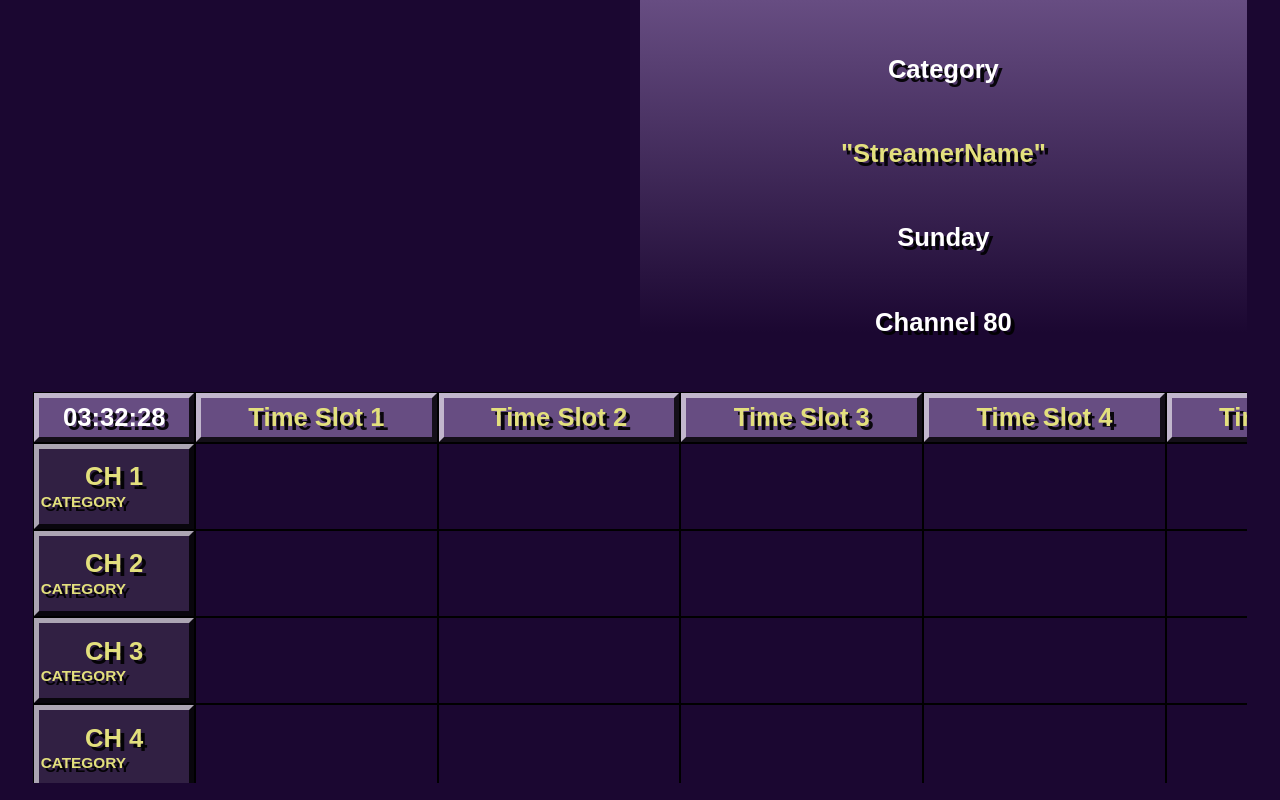
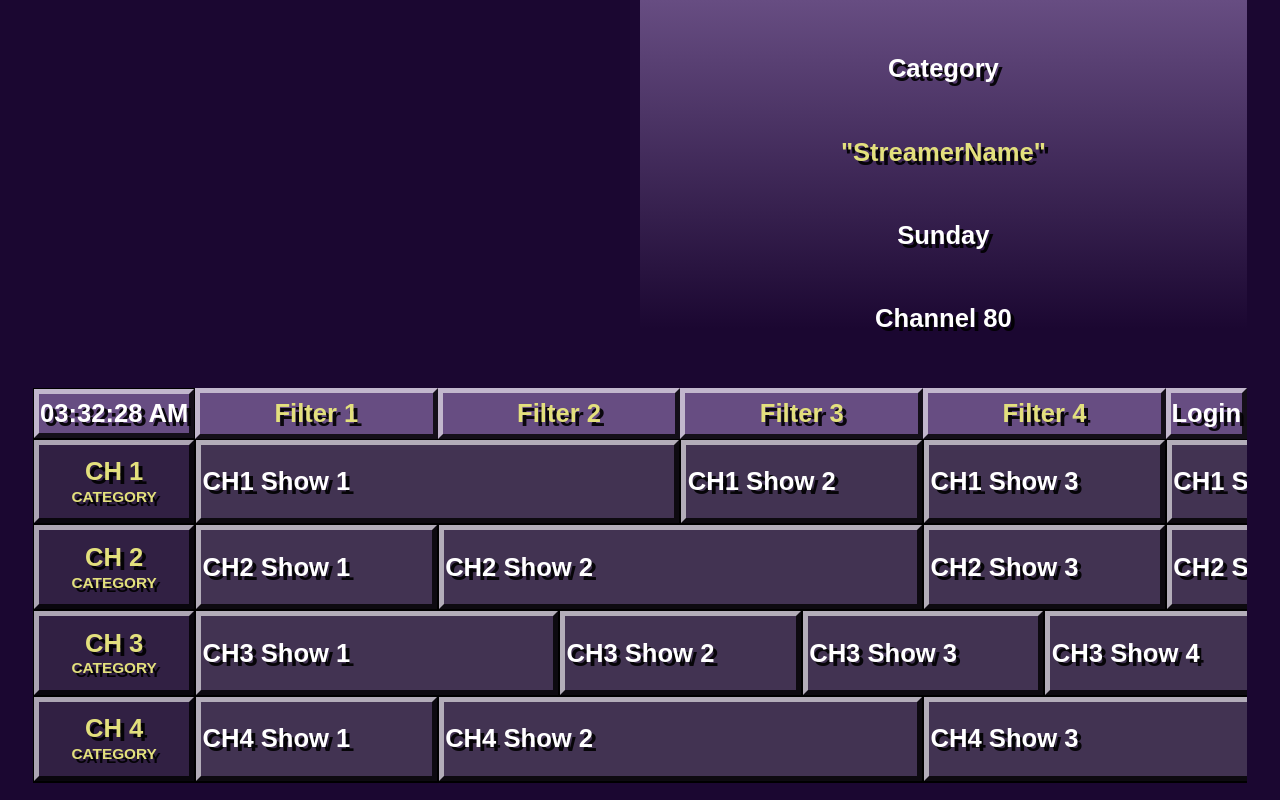
Before and after one commit to site-tech/VibeGuide, a React (Vite) app: page / in a window 1280 px wide. Built offline with nearby package versions, Linux system fonts and the light colour scheme.

Commit message:
best save state ... yet

```diff
--- a/src/App.css
+++ b/src/App.css
@@ -1,3 +1,18 @@
 .scrollable-grid::-webkit-scrollbar {
   display: none;
 }
+
+/* Filter button hover effect */
+button:has(.filter-button-bg):hover .filter-button-bg {
+  background-color: #7D5BA6 !important;
+}
+
+/* Show button hover effect */
+.show-button:hover .show-button-bg {
+  background-color: #5A4268 !important;
+}
+
+/* Login button hover effect */
+.login-button:hover .login-button-bg {
+  background-color: #7D5BA6 !important;
+}
--- a/src/App.jsx
+++ b/src/App.jsx
@@ -8,6 +8,83 @@ function App() {
   const scrollRef = useRef(null)
   const scrollLockRef = useRef({ direction: null, startX: 0, startY: 0, scrollAccumulator: 0 })
   const autoScrollRef = useRef({ timeout: null, interval: null, lastInteraction: Date.now() })
+
+  // Generate content blocks for all rows once on mount
+  const [rowBlocks] = useState(() => {
+    // EDITABLE PARAMETERS
+    const SHOW_WIDTH_OPTIONS = [1, 1.5, 2] // Available widths for show blocks (in cells)
+    const MAX_GRID_POSITION = 45 // Maximum position to stop generating blocks
+    const SIMILAR_LAYOUT_INTERVAL = 4 // Every Nth row will copy previous row's layout
+    const PROBABILITY_WIDTH_1_VS_2 = 0.5 // When choosing between 1 or 2 cells (0.0 = always 1, 1.0 = always 2)
+
+    const allRows = []
+
+    // Generate blocks that align to 3-cell boundaries
+    const generateRowBlocks = (rowIndex, channelNum) => {
+      const blocks = []
+      let currentPosition = 0
+      const maxPosition = MAX_GRID_POSITION
+      let blockId = 0
+
+      // Width options that work with 3-cell alignment: max 2 cells
+      const widthOptions = SHOW_WIDTH_OPTIONS
+
+      while (currentPosition < maxPosition) {
+        // Pick a width that keeps us aligned to 3-cell boundaries
+        const remainingToNext3 = 3 - (currentPosition % 3)
+        let width
+
+        if (remainingToNext3 === 3) {
+          // At a 3-cell boundary, can use any available width
+          width = widthOptions[Math.floor(Math.random() * widthOptions.length)]
+        } else if (remainingToNext3 === 2) {
+          // 1 cell into boundary, use 1 or 2 based on probability
+          width = Math.random() > PROBABILITY_WIDTH_1_VS_2 ? 1 : 2
+        } else {
+          // 2 cells into boundary, must use 1
+          width = 1
+        }
+
+        // Don't overflow
+        if (currentPosition + width > maxPosition) {
+          width = maxPosition - currentPosition
+        }
+
+        blocks.push({
+          id: blockId++,
+          width: width,
+          text: `CH${channelNum} Show ${blockId}`,
+          position: currentPosition
+        })
+
+        currentPosition += width
+      }
+
+      return blocks
+    }
+
+    // Generate blocks for each row
+    for (let row = 0; row < 50; row++) {
+      let blocks
+
+      // Every Nth row, make 2 consecutive rows have similar layout
+      if (row % SIMILAR_LAYOUT_INTERVAL === 0 && row > 0) {
+        // Copy previous row's layout but with different text
+        const prevBlocks = allRows[row - 1]
+        blocks = prevBlocks.map((block, idx) => ({
+          ...block,
+          id: idx,
+          text: `CH${row + 1} Show ${idx + 1}`
+        }))
+      } else {
+        blocks = generateRowBlocks(row, row + 1)
+      }
+
+      allRows.push(blocks)
+    }
+
+    return allRows
+  })
 
   useEffect(() => {
     const timer = setInterval(() => {
@@ -29,6 +106,7 @@ function App() {
 
     const startAutoScroll = () => {
       const rowHeight = getRowHeight()
+      const maxScroll = rowHeight * 50 // Total height of all 50 rows
       const targetScroll = scrollElement.scrollTop + (4 * rowHeight)
       const startScroll = scrollElement.scrollTop
       const duration = 8000 // 8 seconds to scroll 4 rows
@@ -43,6 +121,12 @@ function App() {
 
         if (progress >= 1) {
           clearInterval(autoScrollRef.current.interval)
+
+          // Check if we've reached the end, if so loop back to start
+          if (scrollElement.scrollTop >= maxScroll - (4 * rowHeight)) {
+            scrollElement.scrollTop = 0
+          }
+
           // Wait 10 seconds before next scroll
           autoScrollRef.current.timeout = setTimeout(() => {
             if (Date.now() - autoScrollRef.current.lastInteraction >= 10000) {
@@ -101,9 +185,7 @@ function App() {
     }
 
     const handleScroll = () => {
-      if (headerRow) {
-        headerRow.style.transform = `translateX(-${scrollElement.scrollLeft}px)`
-      }
+      // Header row stays static, don't transform it
       if (firstColumn) {
         firstColumn.style.transform = `translateY(-${scrollElement.scrollTop}px)`
       }
@@ -167,13 +249,17 @@ function App() {
   }, [])
 
   const formatTime = (date) => {
-    return date.toLocaleTimeString('en-US', {
+    const timeString = date.toLocaleTimeString('en-US', {
       hour: '2-digit',
       minute: '2-digit',
       second: '2-digit',
-      hour12: false
+      hour12: true
     })
+    // Convert am/pm to uppercase AM/PM and add extra spaces
+    return timeString.replace(/\s?(am|pm)/gi, (match) => '    ' + match.trim().toUpperCase())
   }
+
+
 
   const totalRows = 50
   const totalColumns = 50
@@ -193,13 +279,14 @@ function App() {
 
   // Calculate row height
   // Available height = 50vh (bottom half)
-  // Header row height based on text size with padding
-  // Assuming header needs ~4vw for text + padding
-  // Remaining: 50vh - 4vw for 4 rows
-  // Each row = (50vh - 4vw) / 4
+  // Header row: 4vw (includes its borders)
+  // Content area: 50vh - 4vw
+  // We need 4 rows to fit, with the last row's bottom border (5px) fully visible
+  // So: 4 rows + 6px for bottom border clearance = 50vh - 4vw
+  // Each row: (50vh - 4vw - 6px) / 4
 
   const headerRowHeight = '4vw'
-  const typicalRowHeight = 'calc((50vh - 4vw) / 4)'
+  const typicalRowHeight = 'calc((50vh - 4vw - 6px) / 4)'
 
   const cellStyle = {
     fontFamily: '"Futura Bold Condensed", "Futura", sans-serif',
@@ -214,7 +301,8 @@ function App() {
     whiteSpace: 'nowrap',
     border: '1px solid black',
     height: typicalRowHeight,
-    minWidth: typicalColumnWidth
+    minWidth: typicalColumnWidth,
+    boxSizing: 'border-box'
   }
 
   const headerCellStyle = {
@@ -227,7 +315,8 @@ function App() {
   const firstColumnStyle = {
     ...cellStyle,
     minWidth: firstColumnWidth,
-    color: '#E3E07D'
+    color: '#E3E07D',
+    boxSizing: 'border-box'
   }
 
   const firstColumnHeaderStyle = {
@@ -244,7 +333,7 @@ function App() {
       display: 'flex',
       flexDirection: 'column',
       padding: '0 2.6vw 1.3vw 2.6vw',
-      filter: 'blur(0.75px)',
+      filter: 'blur(0.04vw)',
       imageRendering: 'pixelated'
     }}>
       {/* Top Half - Split into 2 quadrants */}
@@ -331,7 +420,7 @@ function App() {
 
       {/* Bottom Half - TV Guide Grid */}
       <div style={{
-        height: '50%',
+        height: '50vh',
         width: '100%',
         position: 'relative',
         overflow: 'hidden'
@@ -374,6 +463,7 @@ function App() {
             position: 'absolute',
             top: 0,
             left: firstColumnWidth,
+            right: 0,
             height: headerRowHeight,
             zIndex: 3,
             backgroundColor: '#1B0731',
@@ -381,12 +471,58 @@ function App() {
             pointerEvents: 'none'
           }}
         >
-          {Array.from({ length: totalColumns - 1 }, (_, i) => (
-            <div key={i} style={{
+          {Array.from({ length: 4 }, (_, i) => (
+            <button key={i} style={{
               ...headerCellStyle,
-              position: 'relative'
+              position: 'relative',
+              cursor: 'pointer',
+              pointerEvents: 'auto',
+              border: 'none',
+              background: 'none'
             }}>
-              <div style={{
+              <div
+                className="filter-button-bg"
+                style={{
+                  position: 'absolute',
+                  top: 0,
+                  left: 0,
+                  width: '100%',
+                  height: '100%',
+                  backgroundColor: '#674D82',
+                  borderTop: '5px solid rgba(255, 255, 255, 0.6)',
+                  borderLeft: '5px solid rgba(255, 255, 255, 0.6)',
+                  borderBottom: '5px solid rgba(0, 0, 0, 0.8)',
+                  borderRight: '5px solid rgba(0, 0, 0, 0.8)',
+                  zIndex: -1,
+                  transition: 'background-color 0.2s ease'
+                }}
+              />
+              <span style={{ position: 'relative', zIndex: 1 }}>Filter {i + 1}</span>
+            </button>
+          ))}
+          {/* Login Button */}
+          <button className="login-button" style={{
+            fontFamily: '"Futura Bold Condensed", "Futura", sans-serif',
+            fontWeight: 'bold',
+            fontStretch: 'condensed',
+            fontSize: 'clamp(20px, 2vw, 60px)',
+            color: 'white',
+            textShadow: '4px 4px 0px rgba(0, 0, 0, 0.9)',
+            display: 'flex',
+            alignItems: 'center',
+            justifyContent: 'center',
+            height: headerRowHeight,
+            minHeight: headerRowHeight,
+            flex: 1,
+            position: 'relative',
+            cursor: 'pointer',
+            pointerEvents: 'auto',
+            border: 'none',
+            background: 'none'
+          }}>
+            <div
+              className="login-button-bg"
+              style={{
                 position: 'absolute',
                 top: 0,
                 left: 0,
@@ -397,11 +533,12 @@ function App() {
                 borderLeft: '5px solid rgba(255, 255, 255, 0.6)',
                 borderBottom: '5px solid rgba(0, 0, 0, 0.8)',
                 borderRight: '5px solid rgba(0, 0, 0, 0.8)',
-                zIndex: -1
-              }} />
-              <span style={{ position: 'relative', zIndex: 1 }}>Time Slot {i + 1}</span>
-            </div>
-          ))}
+                zIndex: -1,
+                transition: 'background-color 0.2s ease'
+              }}
+            />
+            <span style={{ position: 'relative', zIndex: 1 }}>Login</span>
+          </button>
         </div>
 
         {/* Frozen First Column */}
@@ -439,6 +576,7 @@ function App() {
                 borderLeft: '5px solid rgba(255, 255, 255, 0.6)',
                 borderBottom: '5px solid rgba(0, 0, 0, 0.8)',
                 borderRight: '5px solid rgba(0, 0, 0, 0.8)',
+                boxSizing: 'border-box',
                 zIndex: -1
               }} />
               <span style={{ position: 'relative', zIndex: 1 }}>CH {i + 1}</span>
@@ -449,7 +587,8 @@ function App() {
                 whiteSpace: 'nowrap',
                 overflow: 'hidden',
                 textOverflow: 'ellipsis',
-                width: '100%'
+                width: '100%',
+                textAlign: 'center'
               }}>CATEGORY</span>
             </div>
           ))}
@@ -471,6 +610,68 @@ function App() {
             msOverflowStyle: 'none'
           }}
         >
+          {/* Content blocks for all rows */}
+          {rowBlocks.map((blocks, rowIndex) => (
+            <div key={rowIndex} style={{
+              position: 'absolute',
+              top: `calc(${headerRowHeight} + ${typicalRowHeight} * ${rowIndex})`,
+              left: firstColumnWidth,
+              height: typicalRowHeight,
+              display: 'flex',
+              gap: '0'
+            }}>
+              {blocks.map((block) => (
+                <button
+                  key={block.id}
+                  className="show-button"
+                  style={{
+                    fontFamily: '"Futura Bold Condensed", "Futura", sans-serif',
+                    fontWeight: 'bold',
+                    fontStretch: 'condensed',
+                    fontSize: 'clamp(20px, 2vw, 60px)',
+                    color: 'white',
+                    textShadow: '4px 4px 0px rgba(0, 0, 0, 0.9)',
+                    display: 'flex',
+                    alignItems: 'center',
+                    justifyContent: 'flex-start',
+                    whiteSpace: 'nowrap',
+                    border: '1px solid black',
+                    height: typicalRowHeight,
+                    width: `calc(${typicalColumnWidth} * ${block.width})`,
+                    minWidth: `calc(${typicalColumnWidth} * ${block.width})`,
+                    boxSizing: 'border-box',
+                    position: 'relative',
+                    overflow: 'hidden',
+                    textOverflow: 'ellipsis',
+                    padding: '0 0.5vw',
+                    cursor: 'pointer',
+                    background: 'none'
+                  }}
+                >
+                  <div
+                    className="show-button-bg"
+                    style={{
+                      position: 'absolute',
+                      top: 0,
+                      left: 0,
+                      width: '100%',
+                      height: '100%',
+                      backgroundColor: '#423352',
+                      borderTop: '5px solid rgba(255, 255, 255, 0.6)',
+                      borderLeft: '5px solid rgba(255, 255, 255, 0.6)',
+                      borderBottom: '5px solid rgba(0, 0, 0, 0.8)',
+                      borderRight: '5px solid rgba(0, 0, 0, 0.8)',
+                      boxSizing: 'border-box',
+                      zIndex: -1,
+                      transition: 'background-color 0.2s ease'
+                    }}
+                  />
+                  <span style={{ position: 'relative', zIndex: 1 }}>{block.text}</span>
+                </button>
+              ))}
+            </div>
+          ))}
+
           <div style={{
             display: 'grid',
             gridTemplateRows: `${headerRowHeight} repeat(${totalRows - 1}, ${typicalRowHeight})`,
@@ -482,8 +683,9 @@ function App() {
               const col = index % totalColumns
               const isHeaderRow = row === 0
               const isFirstColumn = col === 0
+              const isContentRow = row > 0 && row <= 50
 
-              let style = { ...cellStyle, visibility: (isHeaderRow || isFirstColumn) ? 'hidden' : 'visible' }
+              let style = { ...cellStyle, visibility: (isHeaderRow || isFirstColumn || isContentRow) ? 'hidden' : 'visible' }
 
               if (isHeaderRow && isFirstColumn) {
                 style = { ...firstColumnHeaderStyle, visibility: 'hidden' }
```
